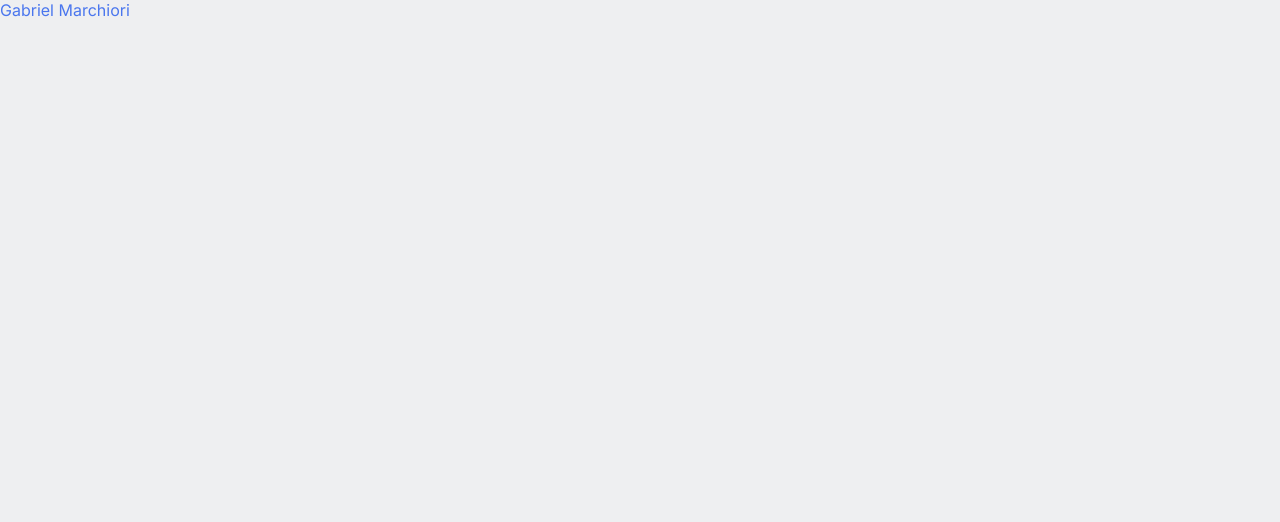
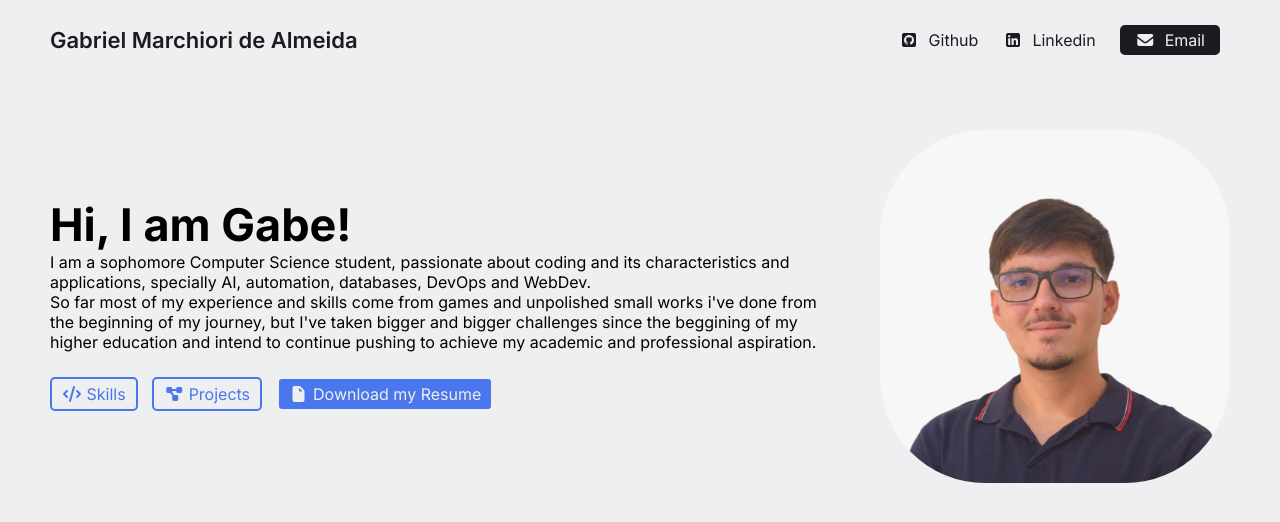
Before and after one commit to Marquibaa/Portfolio, a plain HTML site: page index.html in a window 1280 px wide. Drawn offline with Linux system fonts and the light colour scheme.

Commit message:
hero section, some contact me and important links.
Now it is time to innovate and get far from the video: the projects shall be given in a scrollig bar, and the skills will be divided in: I master, I know to use and I am currently working on. Also the contact me need work

```diff
--- a/index.html
+++ b/index.html
@@ -18,25 +18,57 @@
     <!--Navbar-->
     <nav>
         <div class="left">
-            <a href ="/">Gabriel Marchiori</a>
+            <a href ="/">Gabriel Marchiori de Almeida</a>
         </div>
         <div class="right">
-            <a href="http://" target="_blank" rel="noopener noreferrer"></a>
+            <a href="https://github.com/Marquibaa" target="_blank" rel="noopener noreferrer">
+                <i class="fa-brands fa-square-github"></i>
+                <span>Github</span>
+            </a>
+            <a href="https://www.linkedin.com/in/gabriel-marchiori6/" target="_blank" rel="noopener noreferrer">
+                <i class="fa-brands fa-square-linkedin"></i>
+                <span>Linkedin</span>
+            </a>
+            <a href="mailto:gabrielmarc6@gmail.com">
+                <i class="fa-solid fa-envelope"></i>
+                <span>Email</span>
+            </a>
         </div>
     </nav>
 
     <main>
         <!--SECTION 1: HEADSHOT AND ABOUT-->
-        <section></section>
+        <section class="hero">
+            <div class="text">
+                <h2>Hi, I am Gabe!</h2>
+                <p>I am a sophomore Computer Science student, passionate about coding and its characteristics and applications, specially AI, automation, databases, DevOps and WebDev.<br> So far most of my experience and skills come from games and unpolished small works i've done from the beginning of my journey, but I've taken bigger and bigger challenges since the beggining of my higher education and intend to continue pushing to achieve my academic and professional aspiration.
+                </p>
+                <div class = "links">
+                    <a href="#skills">
+                        <i class="fa-solid fa-code"></i>
+                        <span>Skills</span>
+                    </a>
+                    <a href ="#projects">
+                        <i class="fa-solid fa-diagram-project"></i>
+                        <span>Projects</span>
+                    </a>
+                    <a href ="GABRIEL RESUME FALL 2025.pdf" target="_blank" rel="noopener noreferrer">
+                        <i class="fa-solid fa-file"></i>
+                        <span>Download my Resume</span>
+                    </a>
+                </div>
+            </div>
+            <div class="headshot">
+                <img src ="hs3_small.jpg" alt="gabriel marchiori headshot">
+            </div>
+        </section>
 
         <!--SECTION 2: SKILLS-->
         <section id ="skills"></section>
 
-        <!--SECTION 1: PROJECTS-->
+        <!--SECTION 3: PROJECTS-->
         <section id ="projects"></section>
 
-        <!--SECTION 1: CONTACT-->
-        <section id = "contact"></section>
     </main>
 
 </body>
--- a/styles.css
+++ b/styles.css
@@ -23,3 +23,114 @@ a{
     color: var(--link-color);
     text-decoration: none;
 }
+
+/*NAVBAR*/
+nav{
+    display: flex;
+    justify-content: space-between;
+    padding: 0 50px;
+    height: 80px;
+    align-items: center;
+}
+
+nav .left a{
+    color: var(--text-color);
+    font-size: 22px;
+    font-weight: 600;
+}
+
+nav .right a{
+    color: var(--text-color);
+    margin: 0 10px;
+}
+
+nav .right a:last-child{
+    color: var(--background-color);
+    background-color: var(--text-color);
+    padding: 5px 15px;
+    border-radius: 5px;
+}
+
+nav .right a span{
+    margin-left: 5px;
+}
+
+/*Section 1: Hero*/
+.hero{
+    display: flex;
+    justify-content: space-between;
+    align-items: center;
+    padding: 0 50px;
+    margin: 50px 0;
+    gap: 40px;
+}
+
+.hero .text{
+    flex: 5;
+}
+
+.hero .text h2{
+    font-size: 45px;
+}
+
+.hero .text .links{
+    margin-top: 25px;
+}
+
+.hero .text .links a{
+    display: inline-block;
+    padding: 5px 10px;
+    border: 2px solid var(--link-color);
+    border-radius: 5px;
+    margin-right: 10px;
+    margin-bottom: 10px;
+    transition: .1s;
+}
+
+.hero .text .links a:last-child{
+    background-color: var(--link-color);
+    color: var(--background-color);
+    border: 2px solid var(--background-color);
+    transition:none;
+}
+
+.hero .text .links a:hover{
+    color: var(--text-color);
+    border: 2px solid var(--text-color);
+}
+
+.hero .text .links a:last-child:hover{
+    background-color: var(--link-color);
+    color: var(--background-color);
+    border: 2px solid var(--background-color);
+}
+
+.hero .headshot{
+    flex: 2;
+}
+
+.hero .headshot img{
+    width: 350px;
+    border-radius: 30%;
+}
+
+@media (max-width: 750px){
+    /*NAVBAR*/
+    nav{
+        padding: 0 20px;
+    }
+
+    nav .right a{
+        font-size: 22px;
+    }
+
+    nav .right a:last-child{
+        color: var(--text-color);
+        background-color: transparent;
+        padding: 0;
+    }
+
+    nav .right span{
+        display:none;
+    }
+}
```
Also changed, not shown: hs3_small.jpg (added), 1 other file.
